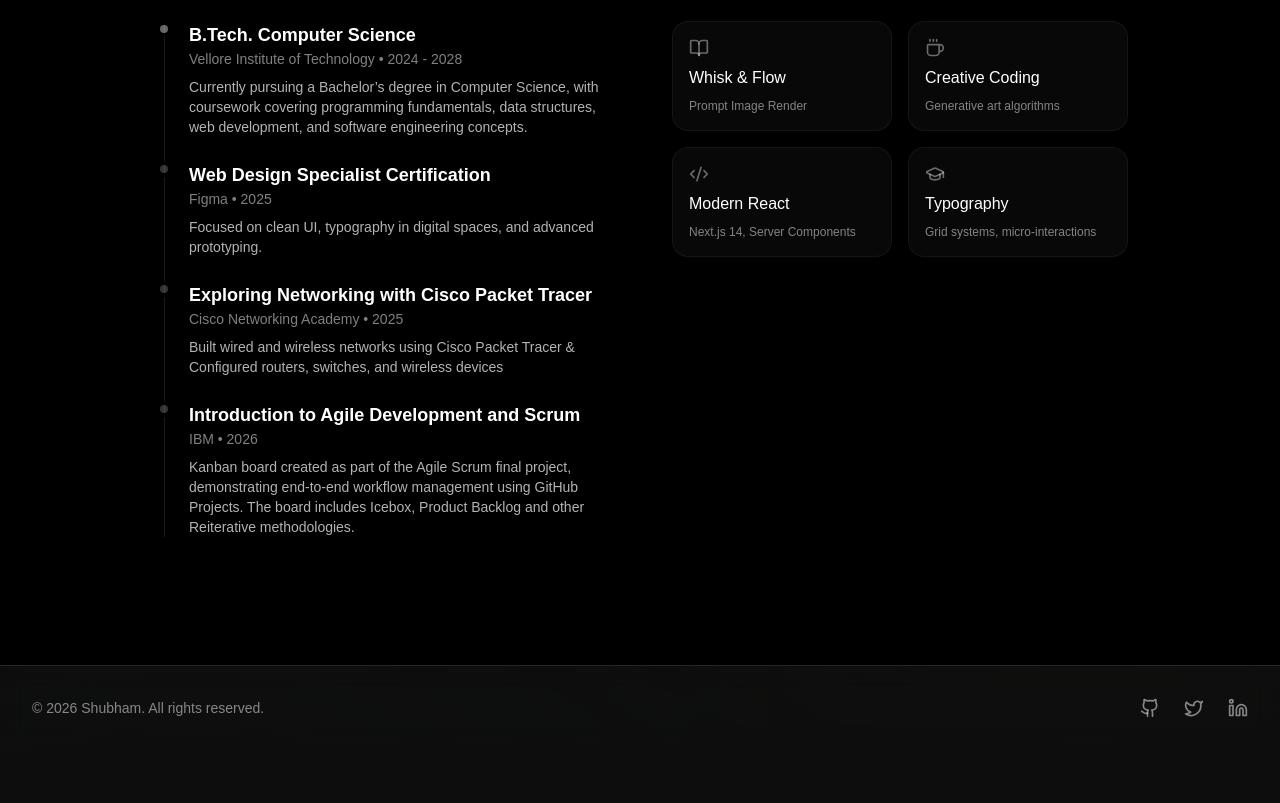
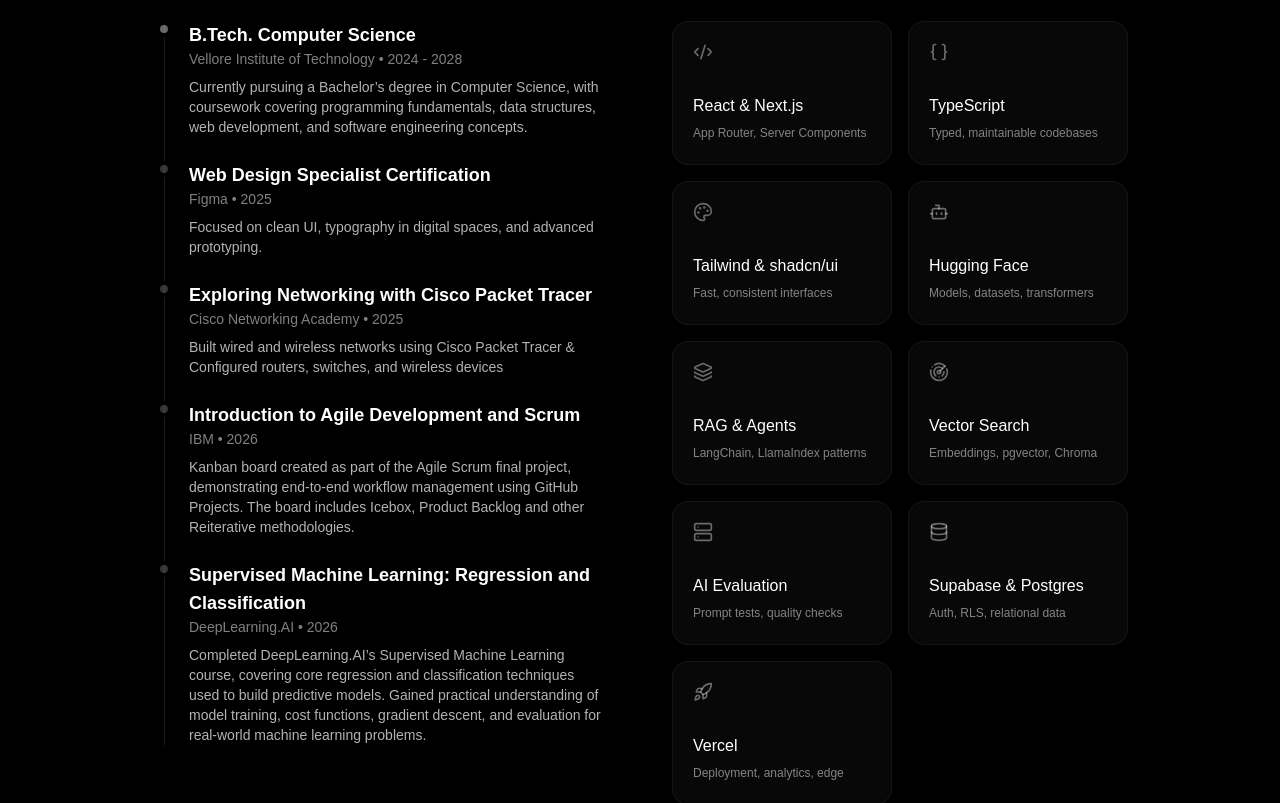
Before and after one commit to mitra9917/port_gravity, a Next.js app: page /about in a window 1280 px wide. Shown: the part 1380-2183 px from the top of the page. Before the commit the page ends 2130 px from the top, so only its background shows below. Built offline with nearby package versions, Linux system fonts and the light colour scheme.

Commit message:
added some colour scheme and hover effect

```diff
--- a/src/app/about/page.tsx
+++ b/src/app/about/page.tsx
@@ -1,7 +1,19 @@
 "use client";
 
 import { motion, Variants } from "framer-motion";
-import { GraduationCap, Code2, BookOpen, Coffee } from "lucide-react";
+import {
+    Bot,
+    Braces,
+    Code2,
+    Database,
+    GraduationCap,
+    Layers3,
+    Palette,
+    Radar,
+    Rocket,
+    Server,
+    type LucideIcon,
+} from "lucide-react";
 import { DistortedImage } from "@/components/animation/DistortedImage";
 
 const fadeIn: Variants = {
@@ -22,6 +34,58 @@
         }
     }
 };
+
+const toolkitCards: {
+    title: string;
+    subtitle: string;
+    icon: LucideIcon;
+}[] = [
+        {
+            title: "React & Next.js",
+            subtitle: "App Router, Server Components",
+            icon: Code2,
+        },
+        {
+            title: "TypeScript",
+            subtitle: "Typed, maintainable codebases",
+            icon: Braces,
+        },
+        {
+            title: "Tailwind & shadcn/ui",
+            subtitle: "Fast, consistent interfaces",
+            icon: Palette,
+        },
+        {
+            title: "Hugging Face",
+            subtitle: "Models, datasets, transformers",
+            icon: Bot,
+        },
+        {
+            title: "RAG & Agents",
+            subtitle: "LangChain, LlamaIndex patterns",
+            icon: Layers3,
+        },
+        {
+            title: "Vector Search",
+            subtitle: "Embeddings, pgvector, Chroma",
+            icon: Radar,
+        },
+        {
+            title: "AI Evaluation",
+            subtitle: "Prompt tests, quality checks",
+            icon: Server,
+        },
+        {
+            title: "Supabase & Postgres",
+            subtitle: "Auth, RLS, relational data",
+            icon: Database,
+        },
+        {
+            title: "Vercel",
+            subtitle: "Deployment, analytics, edge",
+            icon: Rocket,
+        },
+    ];
 
 export default function About() {
     return (
@@ -98,34 +162,41 @@
                         </motion.div>
 
                         <div className="space-y-6 border-l border-white/10 pl-6 ml-3">
-                            <motion.div variants={fadeIn} className="relative">
+                            <motion.div variants={fadeIn} className="group relative">
                                 <div className="absolute -left-[29px] top-1 w-2 h-2 rounded-full bg-white/40 ring-4 ring-black" />
-                                <h4 className="text-lg font-semibold">B.Tech. Computer Science</h4>
+                                <h4 className="text-lg font-semibold group-hover:text-[#00FFFF] transition-colors">B.Tech. Computer Science</h4>
                                 <p className="text-white/50 text-sm mb-2">Vellore Institute of Technology • 2024 - 2028</p>
                                 <p className="text-white/70 text-sm">Currently pursuing a Bachelor’s degree in Computer Science,
                                     with coursework covering programming fundamentals, data structures,
                                     web development, and software engineering concepts.</p>
                             </motion.div>
 
-                            <motion.div variants={fadeIn} className="relative">
+                            <motion.div variants={fadeIn} className="group relative">
                                 <div className="absolute -left-[29px] top-1 w-2 h-2 rounded-full bg-white/20 ring-4 ring-black" />
-                                <h4 className="text-lg font-semibold">Web Design Specialist Certification</h4>
+                                <h4 className="text-lg font-semibold group-hover:text-[#00FFFF] transition-colors">Web Design Specialist Certification</h4>
                                 <p className="text-white/50 text-sm mb-2">Figma • 2025</p>
                                 <p className="text-white/70 text-sm">Focused on clean UI, typography in digital spaces, and advanced prototyping.</p>
                             </motion.div>
 
-                            <motion.div variants={fadeIn} className="relative">
+                            <motion.div variants={fadeIn} className="group relative">
                                 <div className="absolute -left-[29px] top-1 w-2 h-2 rounded-full bg-white/20 ring-4 ring-black" />
-                                <h4 className="text-lg font-semibold">Exploring Networking with Cisco Packet Tracer</h4>
+                                <h4 className="text-lg font-semibold group-hover:text-[#00FFFF] transition-colors">Exploring Networking with Cisco Packet Tracer</h4>
                                 <p className="text-white/50 text-sm mb-2">Cisco Networking Academy • 2025</p>
                                 <p className="text-white/70 text-sm">Built wired and wireless networks using Cisco Packet Tracer & Configured routers, switches, and wireless devices</p>
                             </motion.div>
 
-                            <motion.div variants={fadeIn} className="relative">
+                            <motion.div variants={fadeIn} className="group relative">
                                 <div className="absolute -left-[29px] top-1 w-2 h-2 rounded-full bg-white/20 ring-4 ring-black" />
-                                <h4 className="text-lg font-semibold">Introduction to Agile Development and Scrum</h4>
+                                <h4 className="text-lg font-semibold group-hover:text-[#00FFFF] transition-colors">Introduction to Agile Development and Scrum</h4>
                                 <p className="text-white/50 text-sm mb-2">IBM • 2026</p>
                                 <p className="text-white/70 text-sm">Kanban board created as part of the Agile Scrum final project, demonstrating end-to-end workflow management using GitHub Projects. The board includes Icebox, Product Backlog and other Reiterative methodologies.</p>
+                            </motion.div>
+
+                            <motion.div variants={fadeIn} className="group relative">
+                                <div className="absolute -left-[29px] top-1 w-2 h-2 rounded-full bg-white/20 ring-4 ring-black" />
+                                <h4 className="text-lg font-semibold group-hover:text-[#00FFFF] transition-colors">Supervised Machine Learning: Regression and Classification </h4>
+                                <p className="text-white/50 text-sm mb-2">DeepLearning.AI • 2026</p>
+                                <p className="text-white/70 text-sm">Completed DeepLearning.AI’s Supervised Machine Learning course, covering core regression and classification techniques used to build predictive models. Gained practical understanding of model training, cost functions, gradient descent, and evaluation for real-world machine learning problems.</p>
                             </motion.div>
                         </div>
                     </motion.div>
@@ -143,27 +214,19 @@
                             <h3 className="text-2xl font-bold">Toolkit & Interests</h3>
                         </motion.div>
 
-                        <motion.div variants={fadeIn} className="grid grid-cols-2 gap-4">
-                            <div className="p-4 rounded-2xl bg-white/[0.03] border border-white/5 flex flex-col gap-2 hover:bg-white/[0.05] transition-colors">
-                                <BookOpen className="w-5 h-5 text-white/40" />
-                                <span className="font-medium">Whisk & Flow</span>
-                                <span className="text-xs text-white/50">Prompt Image Render</span>
-                            </div>
-                            <div className="p-4 rounded-2xl bg-white/[0.03] border border-white/5 flex flex-col gap-2 hover:bg-white/[0.05] transition-colors">
-                                <Coffee className="w-5 h-5 text-white/40" />
-                                <span className="font-medium">Creative Coding</span>
-                                <span className="text-xs text-white/50">Generative art algorithms</span>
-                            </div>
-                            <div className="p-4 rounded-2xl bg-white/[0.03] border border-white/5 flex flex-col gap-2 hover:bg-white/[0.05] transition-colors">
-                                <Code2 className="w-5 h-5 text-white/40" />
-                                <span className="font-medium">Modern React</span>
-                                <span className="text-xs text-white/50">Next.js 14, Server Components</span>
-                            </div>
-                            <div className="p-4 rounded-2xl bg-white/[0.03] border border-white/5 flex flex-col gap-2 hover:bg-white/[0.05] transition-colors">
-                                <GraduationCap className="w-5 h-5 text-white/40" />
-                                <span className="font-medium">Typography</span>
-                                <span className="text-xs text-white/50">Grid systems, micro-interactions</span>
-                            </div>
+                        <motion.div variants={fadeIn} className="grid grid-cols-1 sm:grid-cols-2 gap-4">
+                            {toolkitCards.map(({ title, subtitle, icon: Icon }) => (
+                                <div
+                                    key={title}
+                                    className="group min-h-36 p-5 rounded-2xl bg-white/[0.03] border border-white/5 flex flex-col justify-between gap-4 hover:bg-white/[0.05] hover:border-[#00FFFF]/40 transition-colors"
+                                >
+                                    <Icon className="w-5 h-5 text-white/40" />
+                                    <div className="flex flex-col gap-2">
+                                        <span className="font-medium leading-tight group-hover:text-[#00FFFF] transition-colors">{title}</span>
+                                        <span className="text-xs leading-relaxed text-white/50">{subtitle}</span>
+                                    </div>
+                                </div>
+                            ))}
                         </motion.div>
                     </motion.div>
 
--- a/src/app/layout.tsx
+++ b/src/app/layout.tsx
@@ -2,6 +2,7 @@
 import localFont from "next/font/local";
 import { Navbar } from "@/components/ui/Navbar";
 import { Footer } from "@/components/ui/Footer";
+import { CustomCursor } from "@/components/ui/CustomCursor";
 import { PageTransition } from "@/components/animation/PageTransition";
 import { ThemeProvider } from "@/components/ThemeProvider";
 import { Analytics } from '@vercel/analytics/next';
@@ -34,6 +35,7 @@
         className={`${geistSans.variable} ${geistMono.variable} antialiased min-h-screen flex flex-col`}
       >
         <ThemeProvider />
+        <CustomCursor />
         <Navbar />
         <main className="flex-grow flex flex-col relative w-full pt-20">
           <PageTransition>
--- a/src/app/page.tsx
+++ b/src/app/page.tsx
@@ -25,7 +25,7 @@
       </section>
 
       {/* Content that fades in AFTER animation ends */}
-      <section className="relative z-10 w-full bg-background rounded-t-[3rem] -mt-12 pt-32 pb-24 px-4 sm:px-6 lg:px-8 flex flex-col items-center text-center shadow-[0_-20px_50px_rgba(0,0,0,0.5)]">
+      <section className="relative z-10 w-full bg-black rounded-t-[20rem] -mt-12 pt-32 pb-24 px-4 sm:px-6 lg:px-8 flex flex-col items-center text-center shadow-[0_-20px_50px_rgba(0,0,0,0.5)]">
         <motion.div
           initial={{ opacity: 0, y: 50 }}
           whileInView={{ opacity: 1, y: 0 }}
--- a/src/app/skills/page.tsx
+++ b/src/app/skills/page.tsx
@@ -115,9 +115,9 @@
                                     <motion.li
                                         key={skill}
                                         variants={itemVariants}
-                                        className="flex items-center text-white/70 hover:text-white transition-colors py-1 group"
+                                        className="flex items-center text-white/70 hover:text-[#00FFFF] transition-colors py-1 group"
                                     >
-                                        <span className="w-1.5 h-1.5 rounded-full bg-white/20 mr-4 group-hover:bg-white/80 transition-colors" />
+                                        <span className="w-1.5 h-1.5 rounded-full bg-white/20 mr-4 group-hover:bg-[#00FFFF] transition-colors" />
                                         <span className="text-lg">{skill}</span>
                                     </motion.li>
                                 ))}
```
Also changed, not shown: src/app/contact/page.tsx (+5 -5 lines), src/app/globals.css (+7 -0 lines), src/components/ui/CustomCursor.tsx (added, +97 -0 lines).
